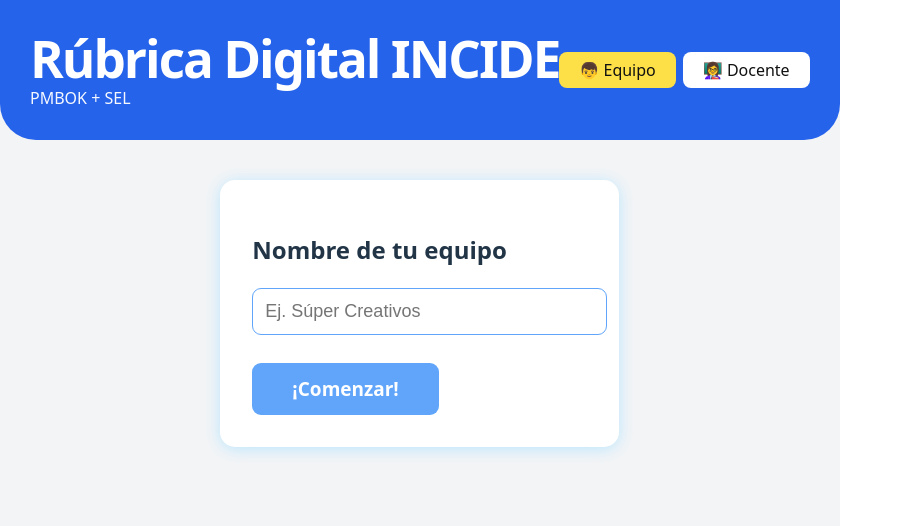
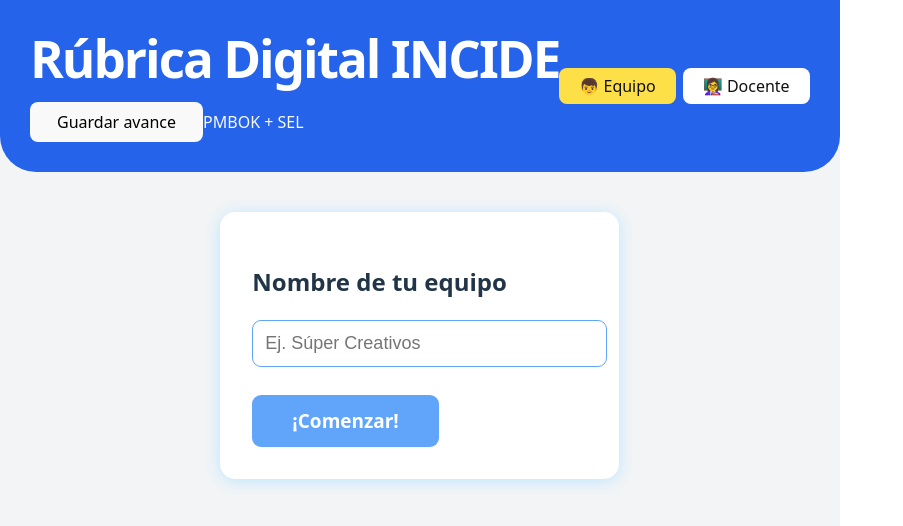
Before and after one commit to mega799/Incide, a React (Vite) app: page / in a window 1280 px wide. Shown: the top 526 px of the page, without its empty margins (0-903 px from the left). Built offline with nearby package versions, Linux system fonts and the light colour scheme.

Commit message:
Update App.tsx

```diff
--- a/src/App.tsx
+++ b/src/App.tsx
@@ -407,6 +407,7 @@ function getRiesgoEquipo(datos, rubrica) {
       }}>
         <div>
           <h1 style={{margin:0,fontWeight:900,letterSpacing:"-2px"}}>Rúbrica Digital INCIDE</h1>
+          <button onClick={manejarGuardar} style={{margin:"16px 0 0 0", padding:"8px 26px", borderRadius: 8}}>Guardar avance</button>
           <span style={{fontWeight:500,opacity:.96}}>PMBOK + SEL</span>
         </div>
         <div>
```
